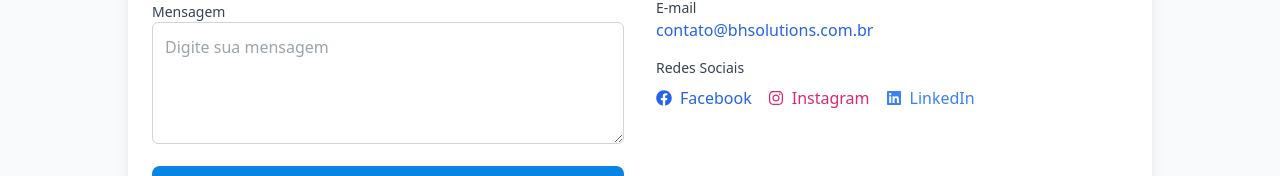
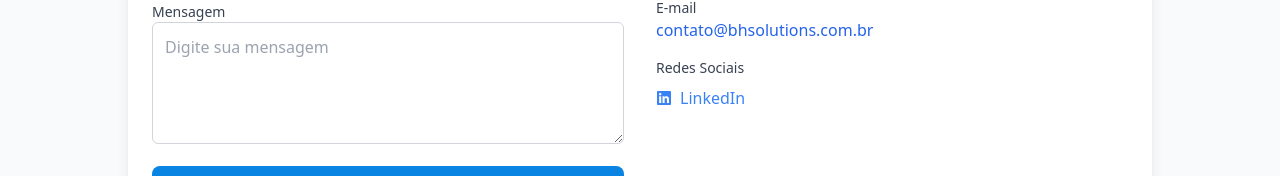
Before and after one commit to reginaldogomes/bhs-site-app, a Next.js app: page /contact in a window 1280 px wide. Shown: the part 485-661 px from the top of the page. Built offline with nearby package versions, Linux system fonts and the light colour scheme.

Commit message:
update: linkedin add

```diff
--- a/src/app/contact/page.tsx
+++ b/src/app/contact/page.tsx
@@ -11,7 +11,7 @@ const contactInfo = {
   phone: "+55 (38) 37404012",
   email: "contato@bhsolutions.com.br",
   socialMedia: [
-    {
+    /*{
       name: "Facebook",
       icon: <FaFacebook />,
       link: "https://facebook.com",
@@ -22,11 +22,11 @@ const contactInfo = {
       icon: <FaInstagram />,
       link: "https://instagram.com",
       color: "text-pink-600 hover:text-pink-800",
-    },
+    },*/
     {
       name: "LinkedIn",
       icon: <FaLinkedin />,
-      link: "https://linkedin.com",
+      link: "https://www.linkedin.com/company/bh-solutions-br",
       color: "text-blue-500 hover:text-blue-700",
     },
   ],
--- a/src/components/FloatingWhatsAppButton.tsx
+++ b/src/components/FloatingWhatsAppButton.tsx
@@ -1,5 +1,5 @@
 // components/FloatingWhatsAppButton.tsx
-import { FaWhatsapp } from 'react-icons/fa';
+import { FaWhatsapp } from "react-icons/fa";
 
 const FloatingWhatsAppButton: React.FC = () => {
   const whatsappNumber = process.env.NEXT_PUBLIC_WHATSAPP_NUMBER;
```
